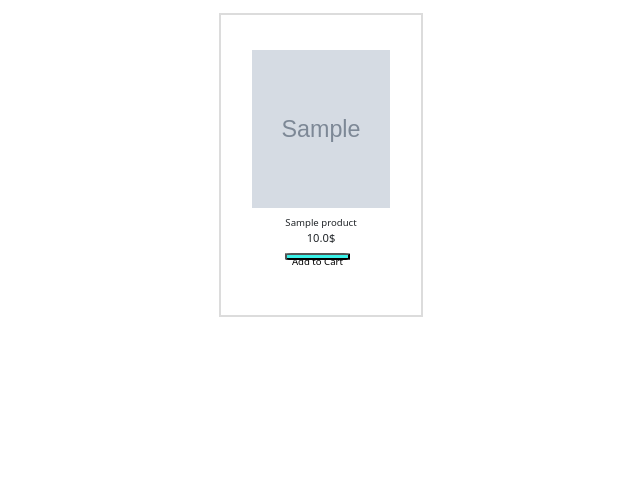
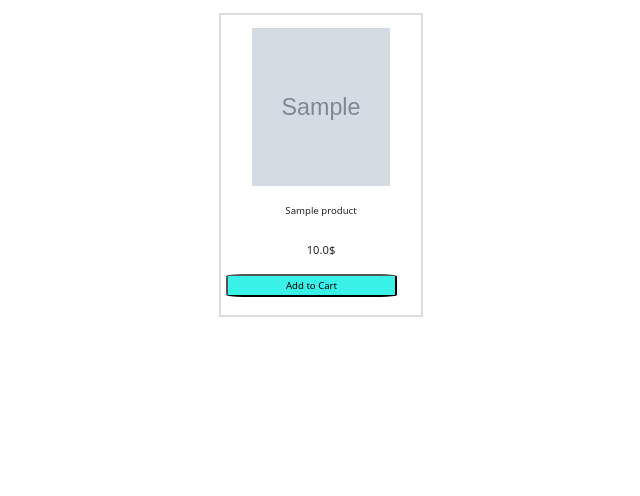
Before and after one commit to RubelBiswasCS/shopping-site, a Django app: page / in a window 1280 px wide. Shown: the part 90-586 px from the top of the page, without its empty margins (319-959 px from the left). Run offline with Django 3.2, Linux system fonts and the light colour scheme; tables that the repository leaves empty hold one stand-in row (values such as "Sample post"); grey boxes marked "Sample" are stand-in pictures; some web fonts are replaced.

Commit message:
modified product card style

```diff
--- a/store/static/store/css/style.css
+++ b/store/static/store/css/style.css
@@ -113,13 +113,14 @@ h3{
     background-color: white;
     box-shadow: 0 0 0 2px gainsboro;
 }
-figure{
+.product-card figure{
     display: flex;
     align-items: center;
     justify-content: center;
     margin: 0;
     margin-bottom: 0px;
-
+    height: 60%;
+    min-height: 60%;
 }
 .card-image {
     width: 80%;
@@ -139,14 +140,19 @@ figure{
     filter: opacity(30%)  brightness(150%);
 }
 .card-item-details{
-    height: 25%;
-    min-height: 25%;
+    height: 40%;
+    min-height: 40%;
+    width: 100%;
+    min-width: 100%;
 }
 .card-item-details p{
     text-align: center;
     font-size: .7em;
     margin:0px;
-    padding: 0px;
+    padding: 10px;
+    height: 33%;
+    min-height: 33%;
+
 }
 .product-card p.p-name{
     font-size: .6em;
@@ -158,7 +164,8 @@ figure{
     background-color: rgb(58, 241, 232);
     /* padding: 5%; */
     width: 90%;
-    height: 10%;
+    min-width: 90%;
+    height: 20%;
     border-radius: 10%;
     text-align: center;
     font-size: .60rem;
--- a/store/templates/store/cart.html
+++ b/store/templates/store/cart.html
@@ -1,6 +1,7 @@
 
 
 <div class="cart-item" id="cart-item">
+
     <section class="item-img">
       <!-- <img src="${myObj[1][i].image}"  alt= "image" /> -->
     </section>
--- a/store/templates/store/home.html
+++ b/store/templates/store/home.html
@@ -17,7 +17,8 @@
             <div class="card-item-details">
                 <p class="p-name">{{p.product_name}}</p>
                 <p>{{p.unit_price}}$</p>
-<button id="add-btn" data-id="{{p.id}}" data-url="{% url 'add-to-cart' %}"  class="add-btn" name="button" >Add to Cart</button>            </div>
+                <button id="add-btn" class="add-btn" data-id="{{p.id}}" data-url="{% url 'add-to-cart' %}"  class="add-btn" name="button" >Add to Cart</button>
+            </div>
 
         </div>
         {% endfor %}
```
